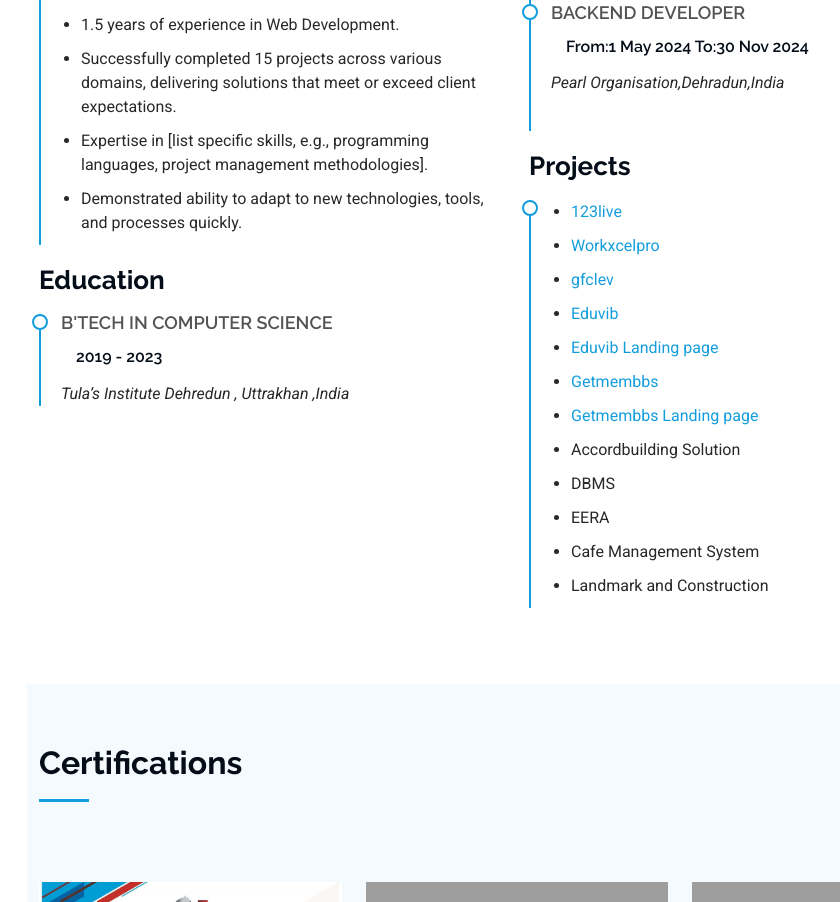
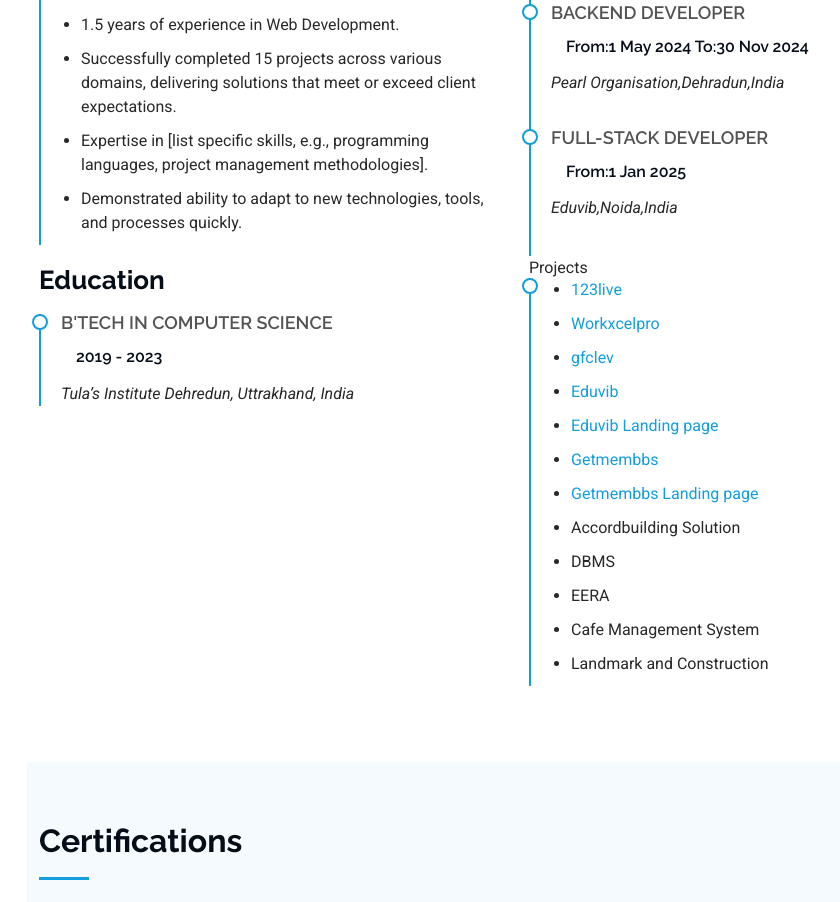
Before and after one commit to Ehteshamkhan786/Ehteshamkhanportfolio, a plain HTML site: page index.html in a window 1280 px wide. Shown: the part 2784-3686 px from the top of the page, without its empty margins (273-1113 px from the left). Drawn offline with Linux system fonts and the light colour scheme; grey boxes are pictures that could not be loaded.

Commit message:
Update index.html

```diff
--- a/index.html
+++ b/index.html
@@ -269,7 +269,7 @@
             <div class="resume-item">
               <h4>B'TECH IN COMPUTER SCIENCE</h4>
               <h5>2019 - 2023</h5>
-              <p><em>Tula’s Institute Dehredun , Uttrakhan ,India</em></p>
+              <p><em>Tula’s Institute Dehredun, Uttrakhand, India</em></p>
 
             </div><!-- Edn Resume Item -->
 
@@ -297,6 +297,12 @@
               <h5>From:1 May 2024 To:30 Nov 2024</h5>
               <p><em>Pearl Organisation,Dehradun,India</em></p>
             </div><!-- Edn Resume Item -->
+
+              <div class="resume-item">
+              <h4>Full-Stack Developer</h4>
+              <h5>From:1 Jan 2025</h5>
+              <p><em>Eduvib,Noida,India</em></p>
+            </div><!
 
             <h3 class="resume-title">Projects</h3>
             <div class="resume-item">
```
